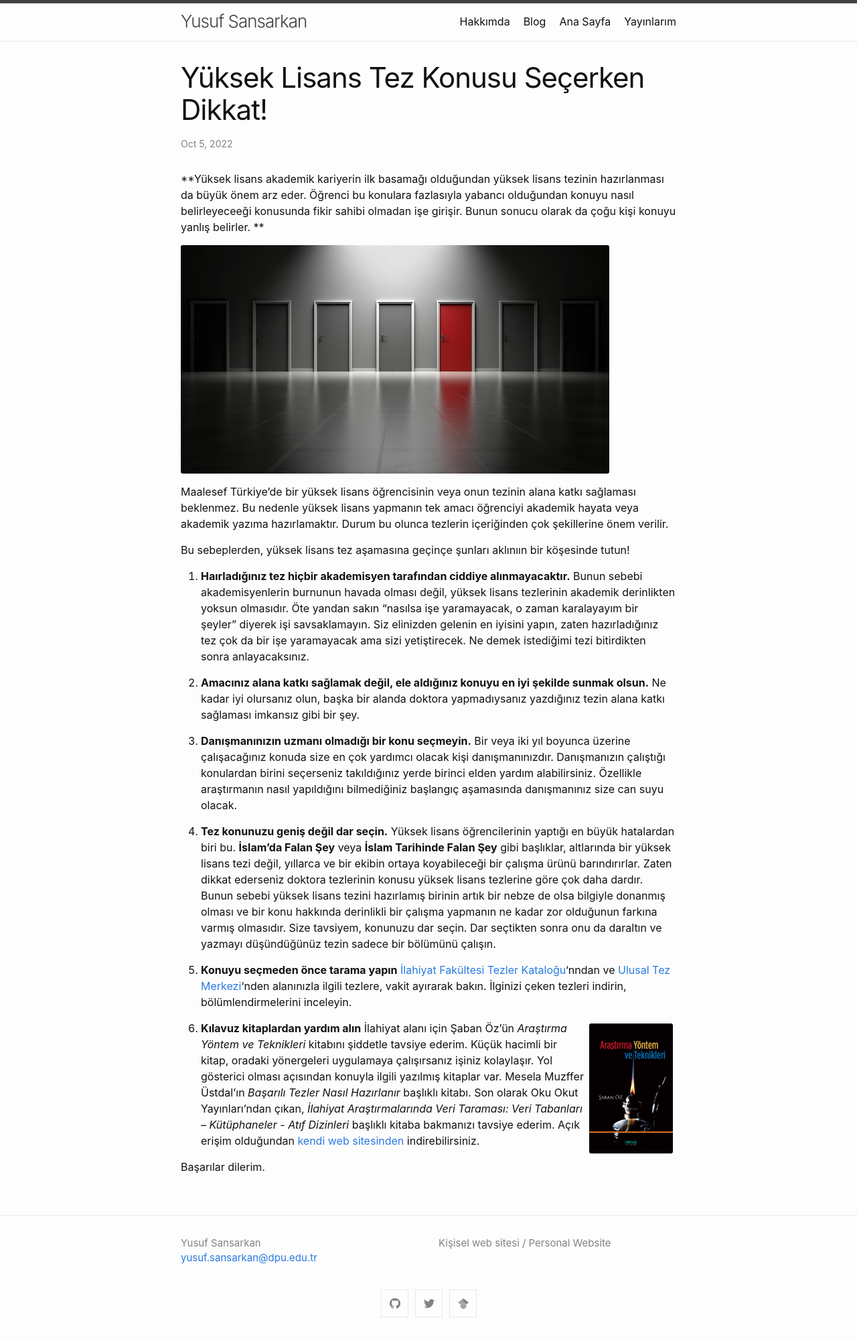
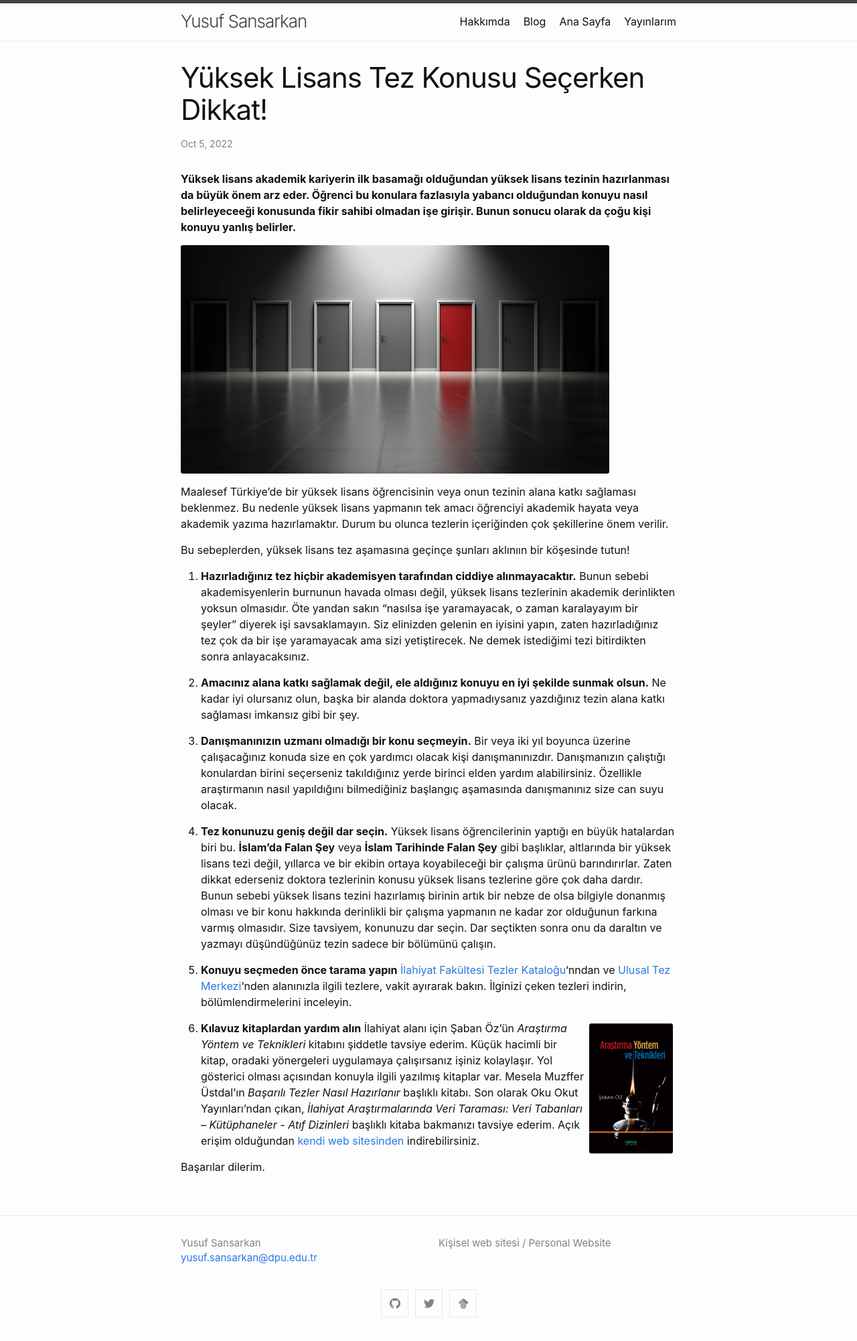
Before and after one commit to snsrkn/snsrkn.github.io, a Jekyll site: the page built from _posts/2022-10-05-yl_tez_konusu.md, in a window 1280 px wide. Shown: the whole page at 67% size. Built offline with Jekyll 4.4.1, drawn with Linux system fonts in a browser that asks for light colours; some of the changed lines change nothing that is shown.

Commit message:
new post

```diff
--- a/_posts/2022-10-05-yl_tez_konusu.md
+++ b/_posts/2022-10-05-yl_tez_konusu.md
@@ -13,10 +13,17 @@
     }
     #img1 {
     border-radius: 3px;
+    display: block;
+	  margin-left: auto;
+	  margin-right: auto;
+	  width: 100%;
+    }
+    p {
+    text-align: justified;
     }
   </style>
 
-**Yüksek lisans akademik kariyerin ilk basamağı olduğundan yüksek lisans tezinin hazırlanması da büyük önem arz eder. Öğrenci bu konulara fazlasıyla yabancı olduğundan konuyu nasıl belirleyeceeği konusunda fikir sahibi olmadan işe girişir. Bunun sonucu olarak da çoğu kişi konuyu yanlış belirler. **<!--more-->
+**Yüksek lisans akademik kariyerin ilk basamağı olduğundan yüksek lisans tezinin hazırlanması da büyük önem arz eder. Öğrenci bu konulara fazlasıyla yabancı olduğundan konuyu nasıl belirleyeceeği konusunda fikir sahibi olmadan işe girişir. Bunun sonucu olarak da çoğu kişi konuyu yanlış belirler.**<!--more-->
 
 <img id="img1" src="/assets/images/doors.jpg" alt="biri kırmızı diğerleri gri yedi kapı">
 
@@ -24,7 +31,7 @@
 
 Bu sebeplerden, yüksek lisans tez aşamasına geçinçe şunları aklınıın bir köşesinde tutun!
 
-1. **Haırladığınız tez hiçbir akademisyen tarafından ciddiye alınmayacaktır.**
+1. **Hazırladığınız tez hiçbir akademisyen tarafından ciddiye alınmayacaktır.**
     Bunun sebebi akademisyenlerin burnunun havada olması değil, yüksek lisans tezlerinin akademik derinlikten yoksun olmasıdır. Öte yandan sakın "nasılsa işe yaramayacak, o zaman karalayayım bir şeyler" diyerek işi savsaklamayın. Siz elinizden gelenin en iyisini yapın, zaten
     hazırladığınız tez çok da bir işe yaramayacak ama sizi yetiştirecek. Ne demek istediğimi tezi bitirdikten sonra anlayacaksınız.
 
```
